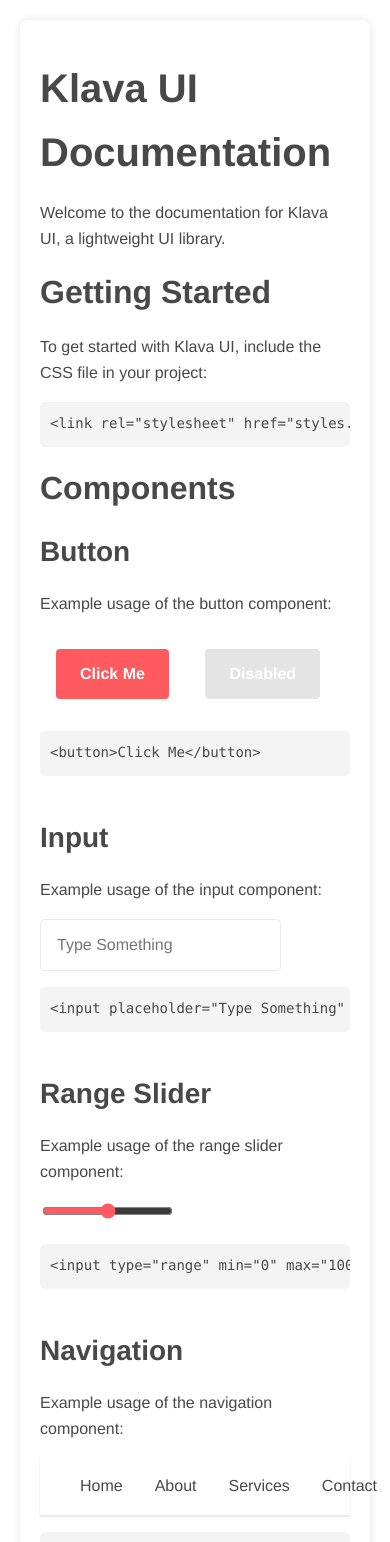
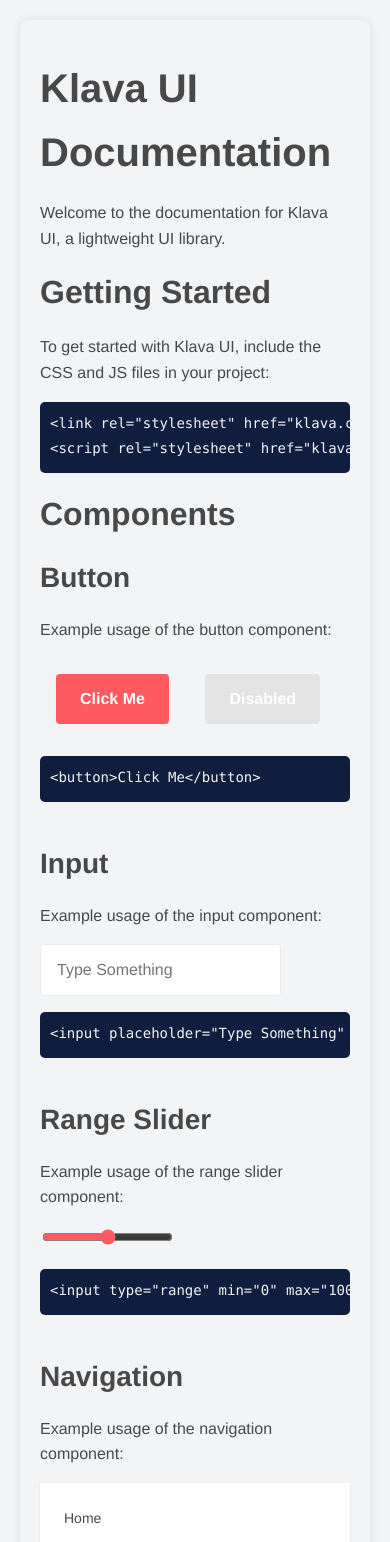
Before and after one commit to elieraad/klava-ui, a plain HTML site: page index.html in a window 390 px wide. Shown: the top 1542 px of the page. Drawn offline with Linux system fonts and the light colour scheme.

Commit message:
rename files

```diff
--- a/index.html
+++ b/index.html
@@ -4,24 +4,26 @@
     <meta charset="UTF-8" />
     <meta name="viewport" content="width=device-width, initial-scale=1.0" />
     <title>Klava UI Documentation</title>
-    <link rel="stylesheet" href="styles.css" />
+    <link rel="stylesheet" href="klava.css" />
     <style>
       /* Additional styles specific to the documentation */
       body {
         line-height: 1.6;
         margin: 20px;
+        background-color: #f3f4f6;
       }
       .container {
         max-width: 800px;
         margin: 0 auto;
-        background-color: #fff;
+        background-color: #f3f4f6;
         padding: 20px;
         border-radius: 8px;
         box-shadow: 0 0 10px rgba(0, 0, 0, 0.1);
       }
 
       pre {
-        background-color: #f4f4f4;
+        background-color: #0f1d3e;
+        color: #f4f4f4;
         padding: 10px;
         overflow: auto;
         border-radius: 5px;
@@ -47,9 +49,11 @@
       <section id="getting-started">
         <h2>Getting Started</h2>
         <p>
-          To get started with Klava UI, include the CSS file in your project:
+          To get started with Klava UI, include the CSS and JS files in your
+          project:
         </p>
-        <pre><code>&lt;link rel="stylesheet" href="styles.css"&gt;</code></pre>
+        <pre><code>&lt;link rel="stylesheet" href="klava.css"&gt;
+&lt;script rel="stylesheet" href="klava.js"&gt;&lt;/script&gt;</code></pre>
       </section>
 
       <section id="components">
@@ -58,8 +62,8 @@
         <div class="component" id="button-component">
           <h3>Button</h3>
           <p>Example usage of the button component:</p>
-          <button class="button">Click Me</button>
-          <button class="button" disabled>Disabled</button>
+          <button>Click Me</button>
+          <button disabled>Disabled</button>
           <pre><code>&lt;button&gt;Click Me&lt;/button&gt;</code></pre>
         </div>
 
@@ -194,6 +198,6 @@
         <p>© 2024 Klava UI. All rights reserved.</p>
       </footer>
     </div>
-    <script src="index.js"></script>
+    <script src="klava.js"></script>
   </body>
 </html>
--- a/styles.css
+++ b/klava.css
@@ -273,6 +273,23 @@ label {
     color: var(--primary-color);
 }
 
+/* Responsive design for mobile */
+@media (max-width: 768px) {
+    .nav {
+        flex-direction: column;
+        align-items: flex-start;
+    }
+
+    .nav .nav-item {
+        margin: var(--spacing-xs) 0;
+        font-size: var(--font-size-sm);
+    }
+
+    .nav .nav-item:last-child {
+        margin-bottom: 0;
+    }
+}
+
 /* Utility Classes */
 .text-center {
     text-align: center;
```
Also changed, not shown: demo.css (deleted, +0 -11 lines), klava.js (renamed from index.js).
